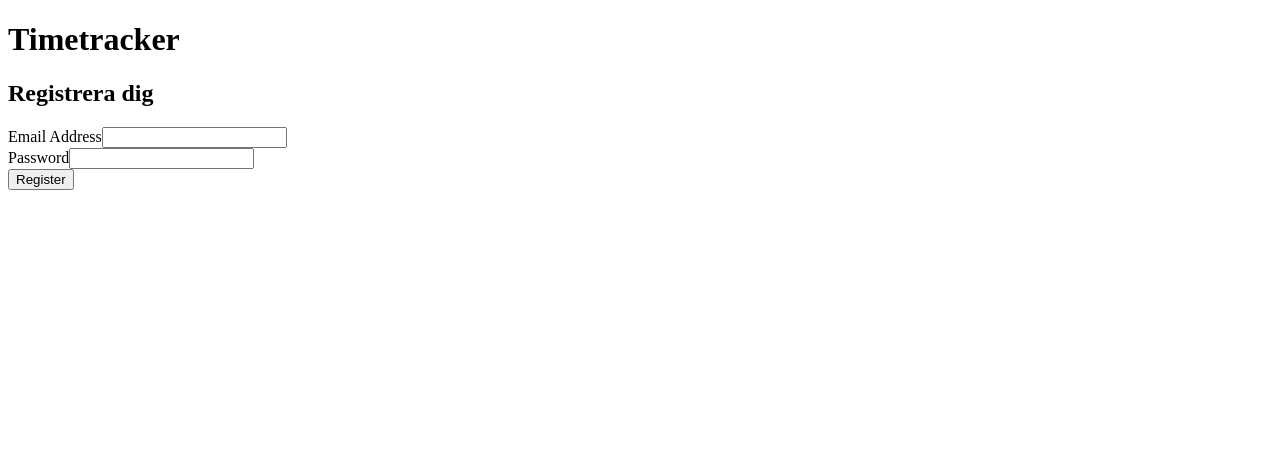
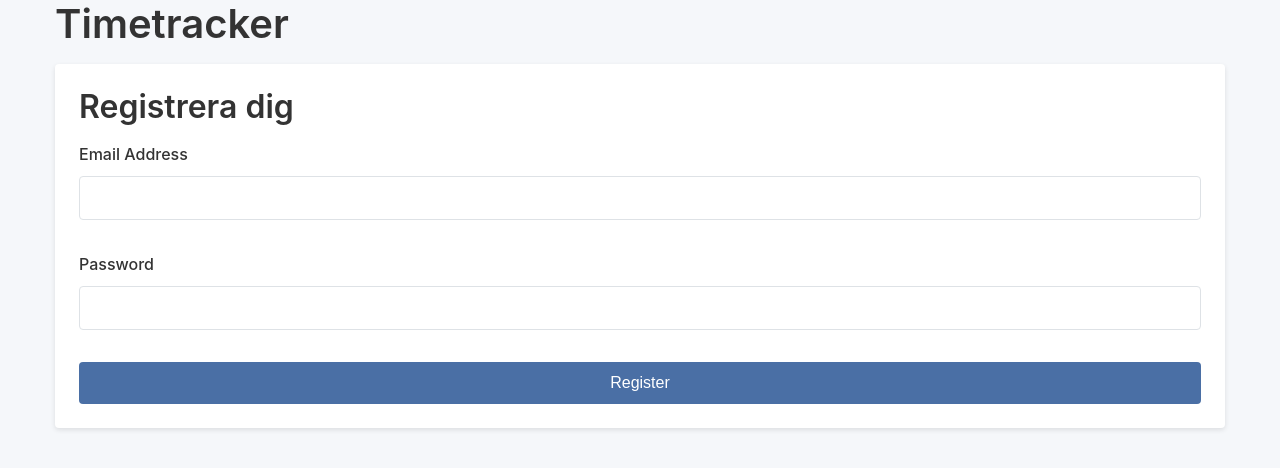
Before and after one commit to Azadan/TimeTrackerFrontend, a React (Vite) app: page /register in a window 1280 px wide. Shown: the top 468 px of the page. Built offline with nearby package versions, Linux system fonts and the light colour scheme.

Commit message:
basic styling

```diff
--- a/src/Styling/global.css
+++ b/src/Styling/global.css
@@ -0,0 +1,274 @@
+/* Base styles */
+:root {
+    --primary-color: #4a6fa5;
+    --primary-hover: #3a5a8c;
+    --secondary-color: #6c757d;
+    --success-color: #28a745;
+    --danger-color: #dc3545;
+    --warning-color: #ffc107;
+    --light-color: #f8f9fa;
+    --dark-color: #343a40;
+    --text-color: #333;
+    --border-color: #dee2e6;
+    --border-radius: 4px;
+    --box-shadow: 0 2px 5px rgba(0, 0, 0, 0.1);
+    --transition: all 0.3s ease;
+}
+
+* {
+    box-sizing: border-box;
+    margin: 0;
+    padding: 0;
+}
+
+body {
+    font-family: -apple-system, BlinkMacSystemFont, 'Segoe UI', Roboto, Oxygen,
+    Ubuntu, Cantarell, 'Open Sans', 'Helvetica Neue', sans-serif;
+    line-height: 1.6;
+    color: var(--text-color);
+    background-color: #f5f7fa;
+}
+
+.loggout-button {
+    margin-left: auto;
+}
+
+.header-container {
+    display: flex;
+    align-items: center;
+    justify-content: space-between;
+    margin-bottom: 2rem;
+}
+
+.container {
+    max-width: 1200px;
+    margin: 0 auto;
+    padding: 0 15px;
+}
+
+h1, h2, h3, h4, h5, h6 {
+    margin-bottom: 1rem;
+    font-weight: 600;
+    line-height: 1.2;
+}
+
+h1 {
+    font-size: 2.5rem;
+}
+
+h2 {
+    font-size: 2rem;
+}
+
+h3 {
+    font-size: 1.75rem;
+}
+
+p {
+    margin-bottom: 1rem;
+}
+
+
+.card {
+    background-color: white;
+    border-radius: var(--border-radius);
+    box-shadow: var(--box-shadow);
+    padding: 1.5rem;
+    margin-bottom: 1.5rem;
+}
+
+
+.form {
+    display: flex;
+    flex-direction: column;
+    gap: 1rem;
+}
+
+.form-group {
+    display: flex;
+    flex-direction: column;
+    margin-bottom: 1rem;
+}
+
+.form-label {
+    margin-bottom: 0.5rem;
+    font-weight: 500;
+}
+
+.form-input,
+textarea,
+select {
+    padding: 0.75rem;
+    border: 1px solid var(--border-color);
+    border-radius: var(--border-radius);
+    font-size: 1rem;
+    transition: var(--transition);
+}
+
+.form-input:focus,
+textarea:focus,
+select:focus {
+    outline: none;
+    border-color: var(--primary-color);
+    box-shadow: 0 0 0 3px rgba(74, 111, 165, 0.2);
+}
+
+
+.button {
+    display: inline-block;
+    padding: 0.75rem 1.5rem;
+    background-color: var(--primary-color);
+    color: white;
+    border: none;
+    border-radius: var(--border-radius);
+    cursor: pointer;
+    font-size: 1rem;
+    font-weight: 500;
+    text-align: center;
+    transition: var(--transition);
+}
+
+.button:hover {
+    background-color: var(--primary-hover);
+}
+
+.button:disabled {
+    opacity: 0.7;
+    cursor: not-allowed;
+}
+
+.button-secondary {
+    background-color: var(--secondary-color);
+}
+
+.button-success {
+    background-color: var(--success-color);
+}
+
+.button-danger {
+    background-color: var(--danger-color);
+}
+
+
+.alert {
+    padding: 1rem;
+    border-radius: var(--border-radius);
+    margin-bottom: 1rem;
+}
+
+.alert-error {
+    background-color: #f8d7da;
+    color: #721c24;
+    border: 1px solid #f5c6cb;
+}
+
+.alert-success {
+    background-color: #d4edda;
+    color: #155724;
+    border: 1px solid #c3e6cb;
+}
+
+
+.table {
+    width: 100%;
+    border-collapse: collapse;
+    margin-bottom: 1.5rem;
+}
+
+.table th,
+.table td {
+    padding: 0.75rem;
+    text-align: left;
+    border-bottom: 1px solid var(--border-color);
+}
+
+.table th {
+    background-color: #f8f9fa;
+    font-weight: 600;
+}
+
+
+.dashboard-container {
+    padding: 2rem 0;
+}
+
+.dashboard-layout {
+    display: grid;
+    grid-template-columns: 250px 1fr;
+    gap: 2rem;
+}
+
+
+.category-sidebar {
+    background-color: white;
+    border-radius: var(--border-radius);
+    box-shadow: var(--box-shadow);
+    padding: 1.5rem;
+}
+
+.category-list {
+    list-style: none;
+    margin-bottom: 1.5rem;
+}
+
+.category-item {
+    padding: 0.75rem;
+    border-radius: var(--border-radius);
+    cursor: pointer;
+    transition: var(--transition);
+}
+
+.category-item:hover {
+    background-color: #f0f4f8;
+}
+
+.category-item.selected {
+    background-color: #e6f0ff;
+    color: var(--primary-color);
+    font-weight: 500;
+}
+
+
+.statistics-section {
+    margin-top: 2rem;
+}
+
+.statistics-list {
+    list-style: none;
+}
+
+.statistic-item {
+    display: flex;
+    justify-content: space-between;
+    padding: 0.5rem 0;
+    border-bottom: 1px solid var(--border-color);
+}
+
+
+.statistics-table {
+    width: 100%;
+    border-collapse: collapse;
+}
+
+.statistics-table th,
+.statistics-table td {
+    padding: 0.75rem;
+    text-align: left;
+    border-bottom: 1px solid var(--border-color);
+}
+
+.statistics-table th {
+    background-color: #f8f9fa;
+    font-weight: 600;
+}
+
+
+@media (max-width: 768px) {
+    .dashboard-layout {
+        grid-template-columns: 1fr;
+    }
+
+    .category-sidebar {
+        margin-bottom: 1.5rem;
+    }
+}
--- a/src/main.tsx
+++ b/src/main.tsx
@@ -1,6 +1,7 @@
 import { StrictMode } from 'react'
 import { createRoot } from 'react-dom/client'
 import App from './App.tsx'
+import './Styling/global.css'
 
 createRoot(document.getElementById('root')!).render(
   <StrictMode>
```
